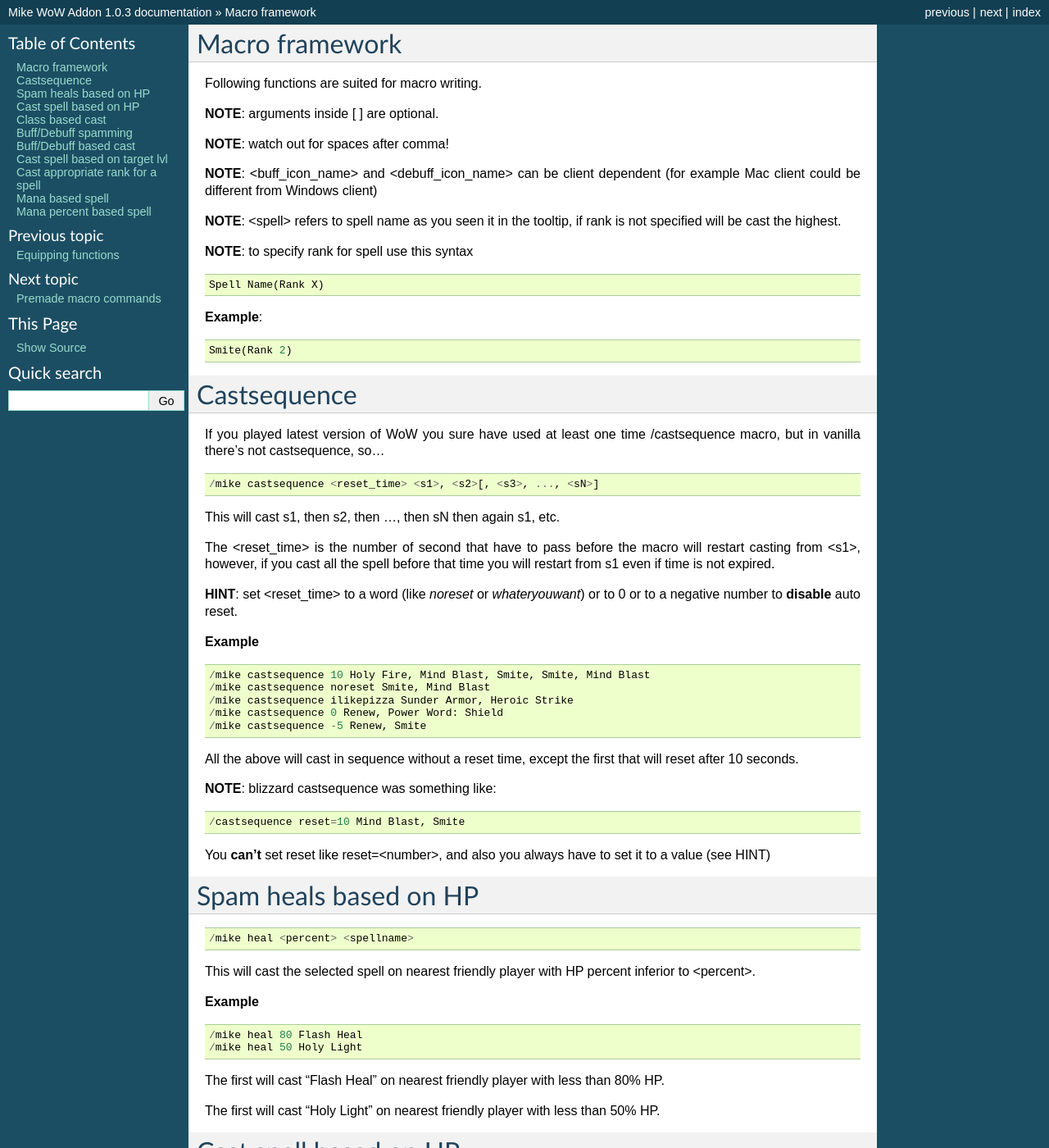
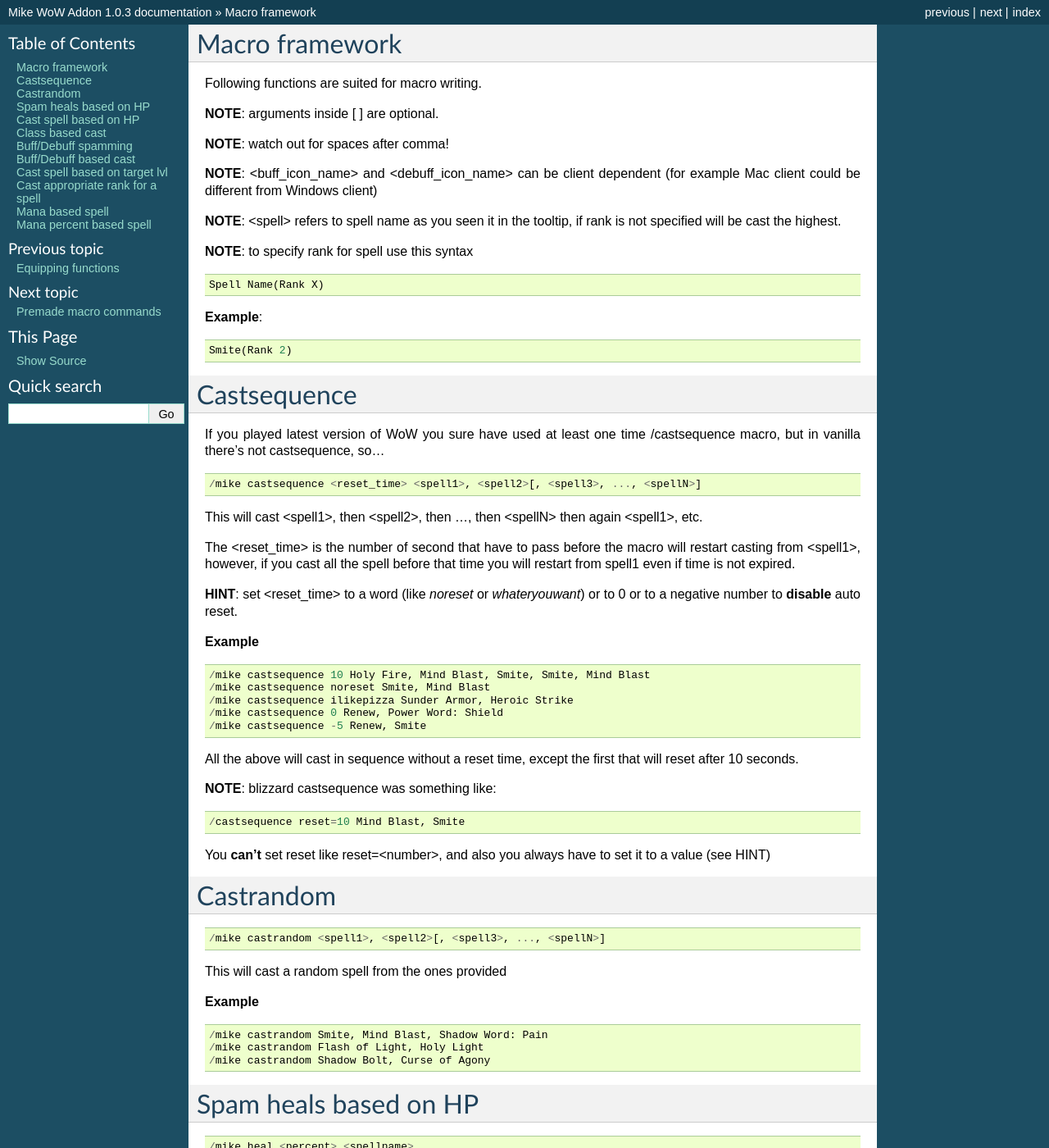
Before and after one commit to michelesr/mike-wow-addon, a Sphinx documentation site: the page built from doc/source/macro_framework.rst, in a window 1280 px wide and 1400 px high. Shown: the whole window at 82% size. Built offline with Sphinx 7.4.7, drawn with Linux system fonts in a browser that asks for light colours.

Commit message:
add doc for castrandom

```diff
--- a/doc/source/macro_framework.rst
+++ b/doc/source/macro_framework.rst
@@ -32,14 +32,13 @@ If you played latest version of WoW you sure have used at least one time /castse
 
 ::
 
-	/mike castsequence <reset_time> <s1>, <s2>[, <s3>, ..., <sN>]
+	/mike castsequence <reset_time> <spell1>, <spell2>[, <spell3>, ..., <spellN>]
 
 ..
 
-This will cast s1, then s2, then ..., then sN then again s1, etc.
+This will cast <spell1>, then <spell2>, then ..., then <spellN> then again <spell1>, etc.
 
-The <reset_time> is the number of second that have to pass before the macro will restart casting from <s1>, however, if you cast all the spell before that time
-you will restart from s1 even if time is not expired.
+The <reset_time> is the number of second that have to pass before the macro will restart casting from <spell1>, however, if you cast all the spell before that time you will restart from spell1 even if time is not expired.
 
 **HINT**: set <reset_time> to a word (like *noreset* or *whateryouwant*) or to 0 or to a negative number to **disable** auto reset.
 
@@ -63,6 +62,25 @@ All the above will cast in sequence without a reset time, except the first that
 ..
 
 You **can't** set reset like reset=<number>, and also you always have to set it to a value (see HINT)
+
+Castrandom
+==========
+
+::
+
+	/mike castrandom <spell1>, <spell2>[, <spell3>, ..., <spellN>]
+
+..
+
+This will cast a random spell from the ones provided
+
+**Example** ::
+
+	/mike castrandom Smite, Mind Blast, Shadow Word: Pain
+	/mike castrandom Flash of Light, Holy Light
+	/mike castrandom Shadow Bolt, Curse of Agony
+
+..
 
 Spam heals based on HP
 ======================
```
Also changed, not shown: 18 other files.
